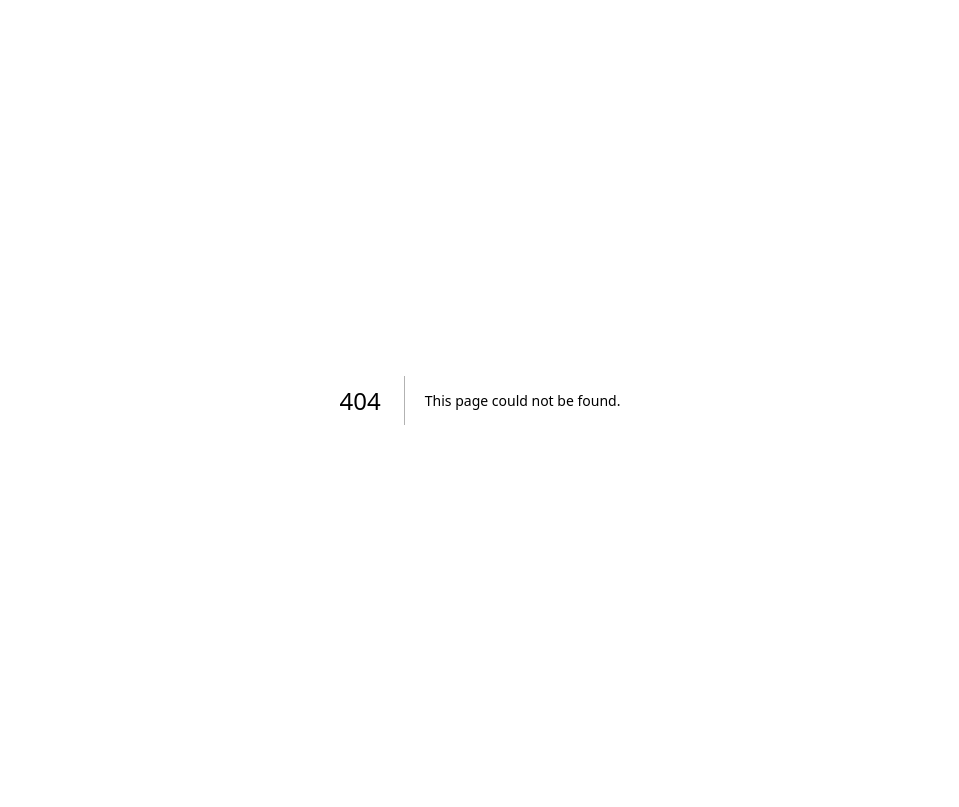
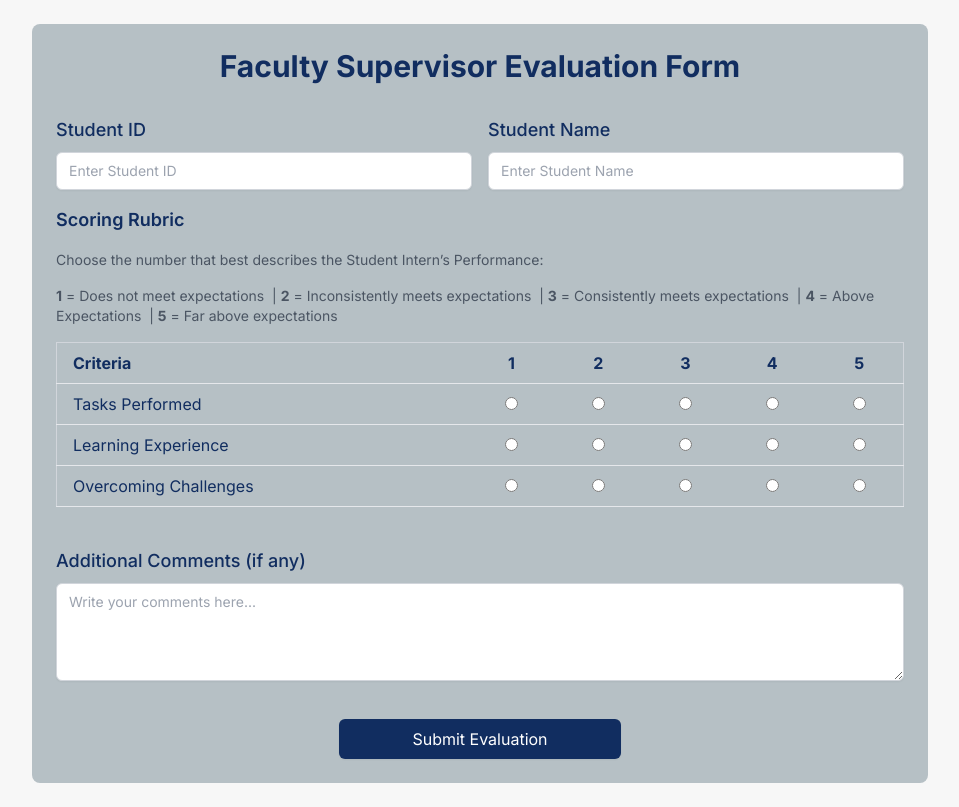
Before and after one commit to quratulain08/my-app, a Next.js app: page /Forms/FacultySupervisorEvaluationForm in a window 1280 px wide. Before the commit this address had no page. Shown: the whole page, without its empty margins (160-1119 px from the left). Built offline with nearby package versions, Linux system fonts and the light colour scheme.

Commit message:
Faculty Supervisor Evaluation Form created

```diff
--- /dev/null
+++ b/src/app/Forms/FacultySupervisorEvaluationForm/page.tsx
@@ -0,0 +1,176 @@
+"use client";
+import React, { useState, FormEvent } from 'react';
+
+const FacultySupervisorEvaluationForm: React.FC = () => {
+  const [studentId, setStudentId] = useState<string>('');
+  const [studentName, setStudentName] = useState<string>('');
+  const [tasksPerformed, setTasksPerformed] = useState<number | null>(null);
+  const [learningExperience, setLearningExperience] = useState<number | null>(null);
+  const [overcomingChallenges, setOvercomingChallenges] = useState<number | null>(null);
+  const [comments, setComments] = useState<string>('');
+
+  // Handle form submission
+  const handleSubmit = (event: FormEvent<HTMLFormElement>): void => {
+    event.preventDefault();
+    const evaluation = {
+      studentId,
+      studentName,
+      tasksPerformed,
+      learningExperience,
+      overcomingChallenges,
+      comments,
+    };
+    console.log(evaluation);
+
+    // Alert for successful submission (mock functionality)
+    alert('Evaluation Submitted Successfully!');
+
+    // Reset form fields
+    setStudentId('');
+    setStudentName('');
+    setTasksPerformed(null);
+    setLearningExperience(null);
+    setOvercomingChallenges(null);
+    setComments('');
+  };
+
+  return (
+    <div className="flex items-center justify-center min-h-screen bg-[#f7f7f7] p-6">
+      <div className="p-6 bg-[#b6c0c5] text-[#112d60] rounded-lg shadow-none max-w-full sm:max-w-4xl w-full">
+        <h2 className="mb-8 text-2xl sm:text-3xl font-bold text-center">Faculty Supervisor Evaluation Form</h2>
+        <form onSubmit={handleSubmit} className="flex flex-col gap-4">
+          {/* Student Information */}
+          <div className="grid grid-cols-1 md:grid-cols-2 gap-4">
+            <div>
+              <label htmlFor="studentId" className="block mb-2 text-base sm:text-lg font-medium">
+                Student ID
+              </label>
+              <input
+                id="studentId"
+                type="text"
+                value={studentId}
+                onChange={(e) => setStudentId(e.target.value)}
+                placeholder="Enter Student ID"
+                className="w-full px-3 py-2 border border-gray-300 rounded-md shadow-sm text-black focus:outline-none focus:ring-indigo-500 focus:border-indigo-500 sm:text-sm"
+                required
+              />
+            </div>
+
+            <div>
+              <label htmlFor="studentName" className="block mb-2 text-base sm:text-lg font-medium">
+                Student Name
+              </label>
+              <input
+                id="studentName"
+                type="text"
+                value={studentName}
+                onChange={(e) => setStudentName(e.target.value)}
+                placeholder="Enter Student Name"
+                className="w-full px-3 py-2 border border-gray-300 rounded-md shadow-sm text-black focus:outline-none focus:ring-indigo-500 focus:border-indigo-500 sm:text-sm"
+                required
+              />
+            </div>
+          </div>
+
+          {/* Scoring Rubric Key */}
+          <div className="mb-6">
+            <h3 className="text-lg font-semibold mb-4 text-[#112d60]">Scoring Rubric</h3>
+            <p className="text-sm mb-4 text-gray-600">Choose the number that best describes the Student Intern’s Performance:</p>
+            <p className="text-sm mb-4 text-gray-600">
+              <strong>1</strong> = Does not meet expectations &nbsp;|&nbsp;
+              <strong>2</strong> = Inconsistently meets expectations &nbsp;|&nbsp;
+              <strong>3</strong> = Consistently meets expectations &nbsp;|&nbsp;
+              <strong>4</strong> = Above Expectations &nbsp;|&nbsp;
+              <strong>5</strong> = Far above expectations
+            </p>
+
+            <table className="min-w-full border border-gray-300">
+              <thead>
+                <tr>
+                  <th className="border-b px-4 py-2 text-left">Criteria</th>
+                  <th className="border-b px-4 py-2 text-center">1</th>
+                  <th className="border-b px-4 py-2 text-center">2</th>
+                  <th className="border-b px-4 py-2 text-center">3</th>
+                  <th className="border-b px-4 py-2 text-center">4</th>
+                  <th className="border-b px-4 py-2 text-center">5</th>
+                </tr>
+              </thead>
+              <tbody>
+                <tr>
+                  <td className="border-b px-4 py-2">Tasks Performed</td>
+                  {[1, 2, 3, 4, 5].map(num => (
+                    <td key={num} className="border-b px-4 py-2 text-center">
+                      <input
+                        type="radio"
+                        name="tasksPerformed"
+                        value={num}
+                        checked={tasksPerformed === num}
+                        onChange={() => setTasksPerformed(num)}
+                      />
+                    </td>
+                  ))}
+                </tr>
+                <tr>
+                  <td className="border-b px-4 py-2">Learning Experience</td>
+                  {[1, 2, 3, 4, 5].map(num => (
+                    <td key={num} className="border-b px-4 py-2 text-center">
+                      <input
+                        type="radio"
+                        name="learningExperience"
+                        value={num}
+                        checked={learningExperience === num}
+                        onChange={() => setLearningExperience(num)}
+                      />
+                    </td>
+                  ))}
+                </tr>
+                <tr>
+                  <td className="border-b px-4 py-2">Overcoming Challenges</td>
+                  {[1, 2, 3, 4, 5].map(num => (
+                    <td key={num} className="border-b px-4 py-2 text-center">
+                      <input
+                        type="radio"
+                        name="overcomingChallenges"
+                        value={num}
+                        checked={overcomingChallenges === num}
+                        onChange={() => setOvercomingChallenges(num)}
+                      />
+                    </td>
+                  ))}
+                </tr>
+              </tbody>
+            </table>
+          </div>
+
+          {/* Additional Comments */}
+          <div>
+            <label htmlFor="comments" className="block mb-2 text-base sm:text-lg font-medium">
+              Additional Comments (if any)
+            </label>
+            <textarea
+              id="comments"
+              value={comments}
+              onChange={(e) => setComments(e.target.value)}
+              placeholder="Write your comments here..."
+              rows={4}
+              className="w-full px-3 py-2 border border-gray-300 rounded-md shadow-sm text-black focus:outline-none focus:ring-indigo-500 focus:border-indigo-500 sm:text-sm"
+              required
+            />
+          </div>
+
+          {/* Submit Button */}
+          <div className="flex justify-center mt-4">
+            <button
+              type="submit"
+              className="w-full sm:w-1/3 py-2 px-4 bg-[#112d60] text-white rounded-md shadow-sm hover:bg-[#0a1b40] focus:outline-none focus:ring-2 focus:ring-offset-2 focus:ring-[#0a1b40]"
+            >
+              Submit Evaluation
+            </button>
+          </div>
+        </form>
+      </div>
+    </div>
+  );
+};
+
+export default FacultySupervisorEvaluationForm;
```
